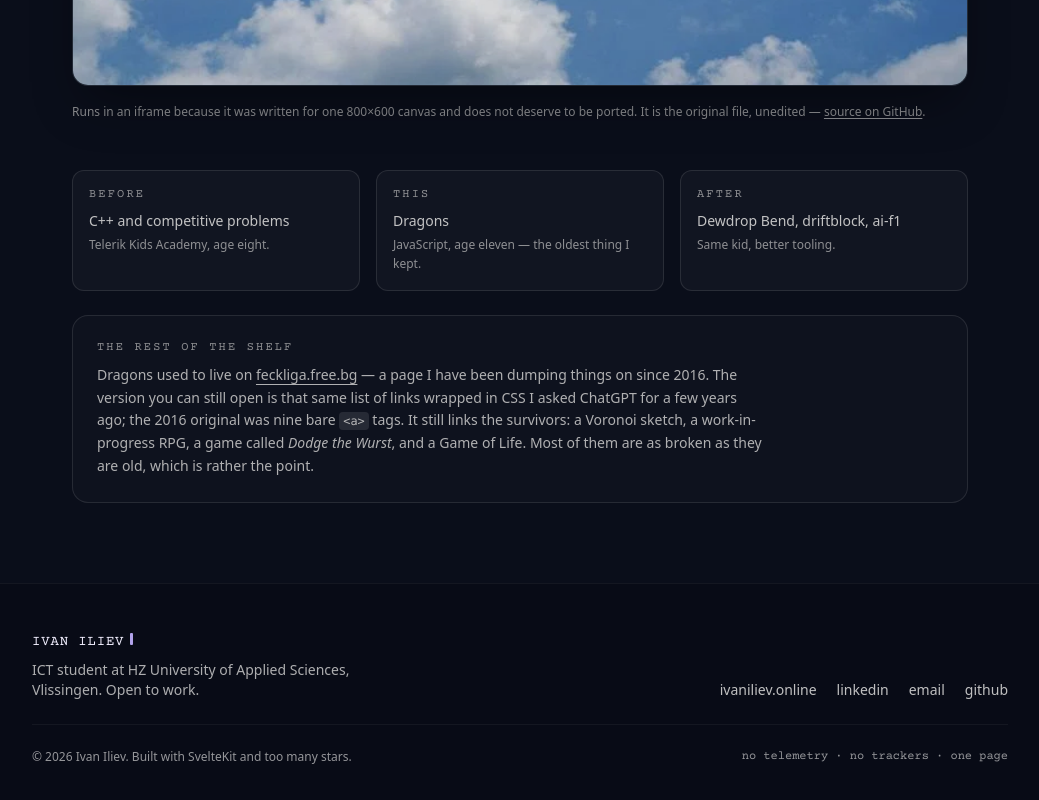
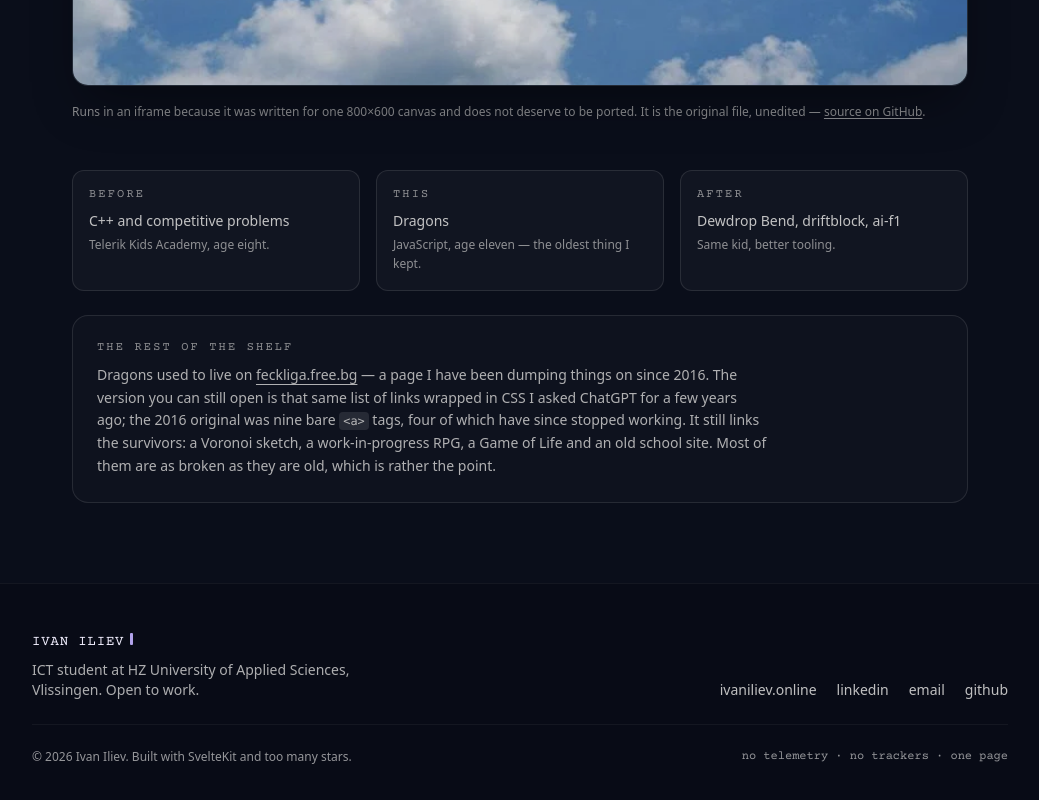
Before and after one commit to Vanishonko/ivan-iliev-portfolio, a SvelteKit app: page /play/dragons in a window 1280 px wide. Shown: the part 1256-2056 px from the top of the page, without its empty margins (120-1159 px from the left). Built offline with nearby package versions, Linux system fonts and the light colour scheme.

Commit message:
The shelf lost Dodge the Wurst, so the note stops promising it
feckliga.free.bg now lists five projects instead of nine; the Dragons page note describes the shelf that exists rather than the one that did.

```diff
--- a/src/routes/play/dragons/+page.svelte
+++ b/src/routes/play/dragons/+page.svelte
@@ -157,9 +157,9 @@
 						href="http://feckliga.free.bg">feckliga.free.bg</a
 					> — a page I have been dumping things on since 2016. The version you can still open is that same list of
 					links wrapped in CSS I asked ChatGPT for a few years ago; the 2016 original was nine bare
-					<code class="rounded bg-white/10 px-1 py-0.5 text-[0.85em]">&lt;a&gt;</code> tags. It still links the
-					survivors: a Voronoi sketch, a work-in-progress RPG, a game called <em>Dodge the Wurst</em>, and a Game
-					of Life. Most of them are as broken as they are old, which is rather the point.
+					<code class="rounded bg-white/10 px-1 py-0.5 text-[0.85em]">&lt;a&gt;</code> tags, four of which have
+					since stopped working. It still links the survivors: a Voronoi sketch, a work-in-progress RPG, a Game of
+					Life and an old school site. Most of them are as broken as they are old, which is rather the point.
 				</p>
 			</div>
 		</div>
```
